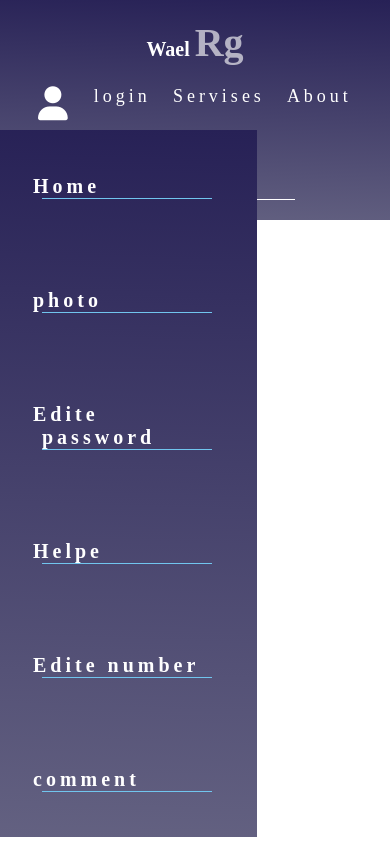
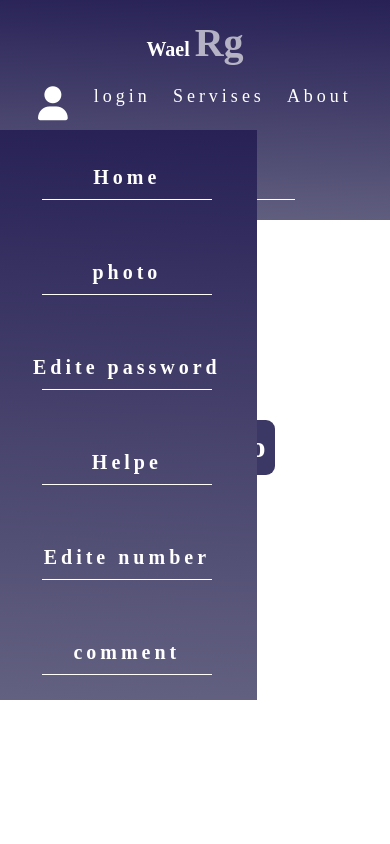
Before and after one commit to WaelRG/waelRg, a plain HTML site: page photo.html in a window 390 px wide. Both pictures are taken after a click on the icon 54 px from the left and 103 px from the top of the page. Drawn offline with Linux system fonts and the light colour scheme.

Commit message:
Update frontend.css

```diff
--- a/icon/frontend.css
+++ b/icon/frontend.css
@@ -109,20 +109,32 @@ header .mega {
 header .mega .links {
   display: flex;
   flex-direction: column;
-  border-bottom: 1px solid linear-gradient(182deg, #272156, #636181);
+}
+header .mega .links li::before {
+  content: "";
+  position: absolute;
+  bottom: -19px;
+  width: 100%;
+  height: 10%;
+  background: white;
 }
 header .mega .links li {
   margin: 45px;
   font-size: 20px;
   font-weight: bold;
-  border-bottom: 1px solid var(--color2);
+  position: relative;
+  display: flex;
+  align-items: center;
+  justify-content: center;
 }
 header .mega .links li a {
   color: white;
   transition: 0.5s;
 }
+header .mega .links li a:focus,
 header .mega .links li a:hover {
-  padding-left: 8px;
+  color: #ffffffa1;
+  transform: translateX(20px);
 }
 @media (max-width: 992px) {
   header .mega {
@@ -146,6 +158,8 @@ header ul li a {
   transition: 0.5s;
   letter-spacing: 4px;
 }
+
+header ul li a:focus,
 header ul li a:hover {
   color: #ffffffa1;
 }
@@ -258,12 +272,12 @@ header form input:hover {
 .server .container {
   display: grid;
   grid-template-columns: repeat(auto-fill, minmax(300px, 1fr));
-  gap: 20px;
+  gap: 10px;
 }
 .server .card {
   background-color: white;
   text-align: center;
-  border: 1px solid var(--color1);
+  box-shadow: inset 2px 5px 9px 2px #3d386652;
   border-radius: 14px;
   transition: 0.5s;
 }
@@ -310,15 +324,27 @@ header form input:hover {
   max-width: 100%;
 }
 .about p {
-  margin: 20px;
-  font-size: 20px;
-
+  margin: 50px;
+  font-size: 25px;
   color: black;
   font-weight: bold;
   display: flex;
   flex-wrap: wrap;
   flex-direction: column;
-  border-bottom: 1px solid var(--color1);
+  position: relative;
+}
+.about p::before {
+  content: "";
+  width: 100%;
+  height: 12%;
+  position: absolute;
+  background: linear-gradient(182deg, #272156, #636181);
+  bottom: -30px;
+}
+@media (max-width: 992px) {
+  .about .container {
+    flex-direction: column;
+  }
 }
 /* end about */
 /* start footer */
@@ -387,3 +413,30 @@ footer .icon i {
     transform: rotate(360deg);
   }
 }
+/* start number */
+.number {
+  padding-top: 200px;
+  padding-bottom: 200px;
+  position: relative;
+}
+.number .container {
+  display: flex;
+  gap: 30px;
+  flex-wrap: wrap;
+  align-items: center;
+  justify-content: center;
+}
+.number h4 {
+  font-size: 30px;
+  background: #3c3865;
+  padding: 10px;
+  text-align: center;
+  border-radius: 9px;
+  color: WHITE;
+}
+@media (max-width: 762px) {
+  .number .container {
+    flex-direction: column;
+  }
+}
+/* end number */
```
